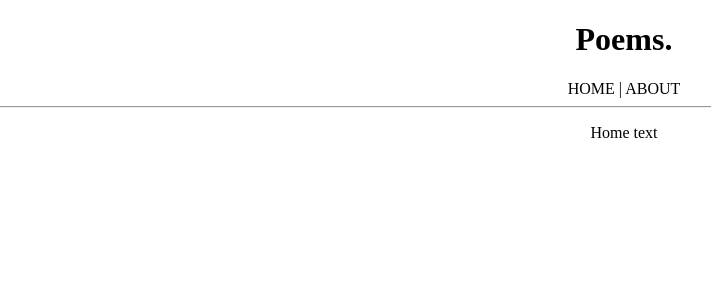
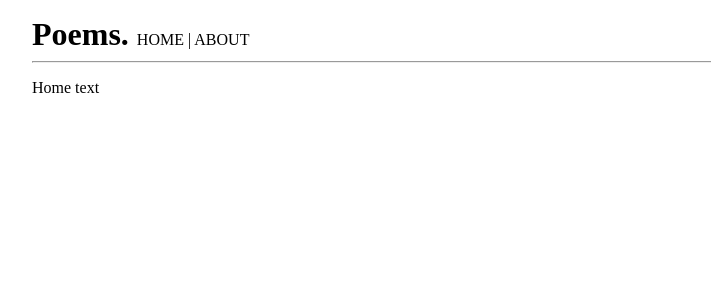
Before and after one commit to samcolson4/poems, a React (Create React App) app: page / in a window 1280 px wide. Shown: the top 300 px of the page, without its empty margins (16-727 px from the left). Built offline with nearby package versions, Linux system fonts and the light colour scheme; a web font is replaced by a local one.

Commit message:
Update CSS

```diff
--- a/src/App.css
+++ b/src/App.css
@@ -1,4 +1,5 @@
 .App {
-  text-align: center;
   font-family: 'Benne', serif;
+  margin-left: 3em;
+  margin-right: 3em;
 }
--- a/src/components/navbar.css
+++ b/src/components/navbar.css
@@ -14,3 +14,11 @@ a:visited {
 a:hover {
   color: red;
 }
+
+.site_header {
+  display: inline;
+}
+
+#about:hover {
+  color:rgb(11, 179, 11);
+}
--- a/src/components/navbar.js
+++ b/src/components/navbar.js
@@ -4,12 +4,13 @@ import './navbar.css'
 const NavBar = () => {
   return (
     <div className="navbar">
-      <h1>Poems.</h1>
+      <h1 className="site_header">Poems. </h1>
+      {' '}
       <Link to="/" className="navbar_link">
         HOME
       </Link>
       {' '}|{' '}
-      <Link to="/about" className="navbar_link">
+      <Link to="/about" className="navbar_link" id="about">
         ABOUT
       </Link>
     <hr></hr>
```
